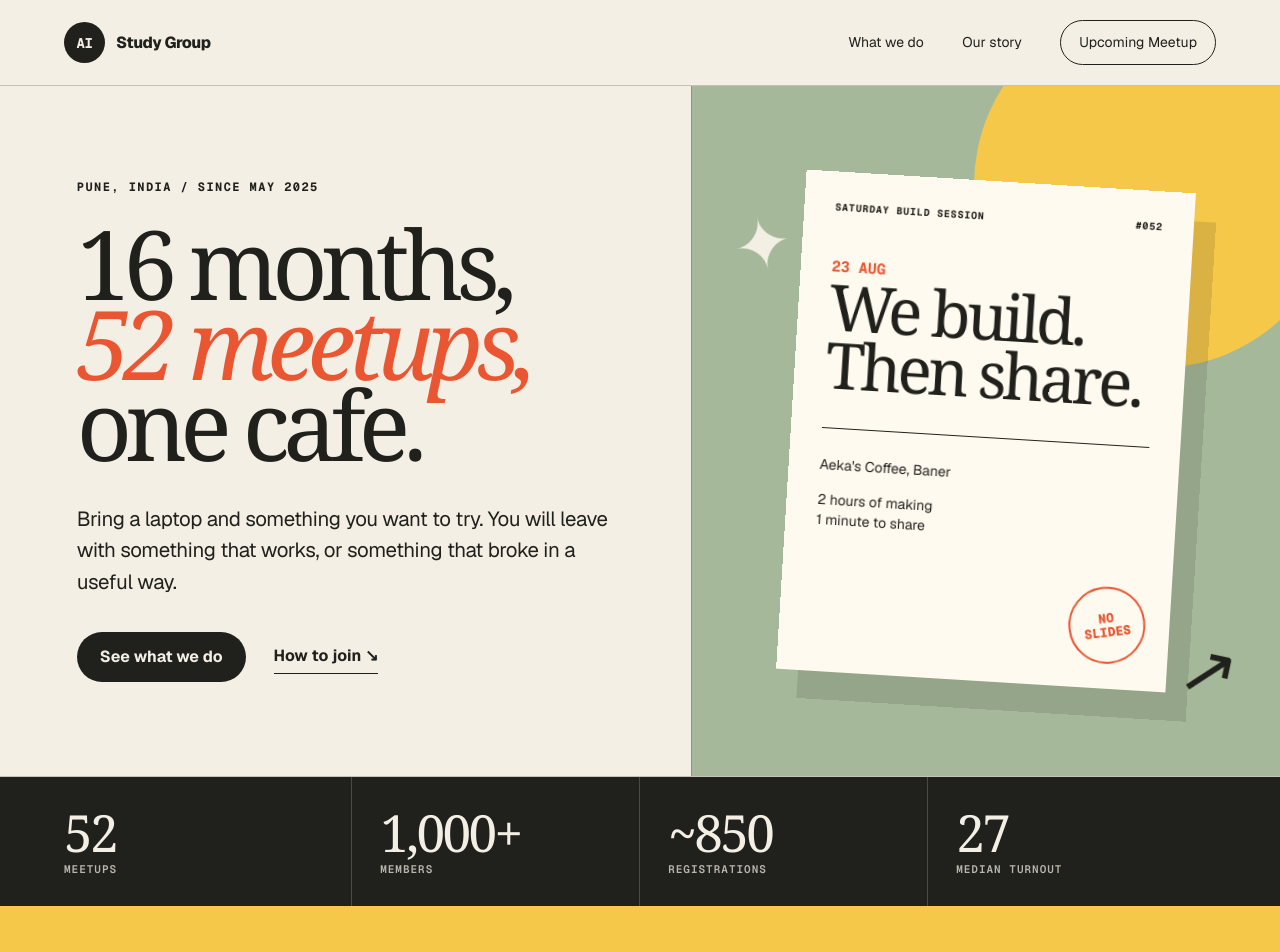
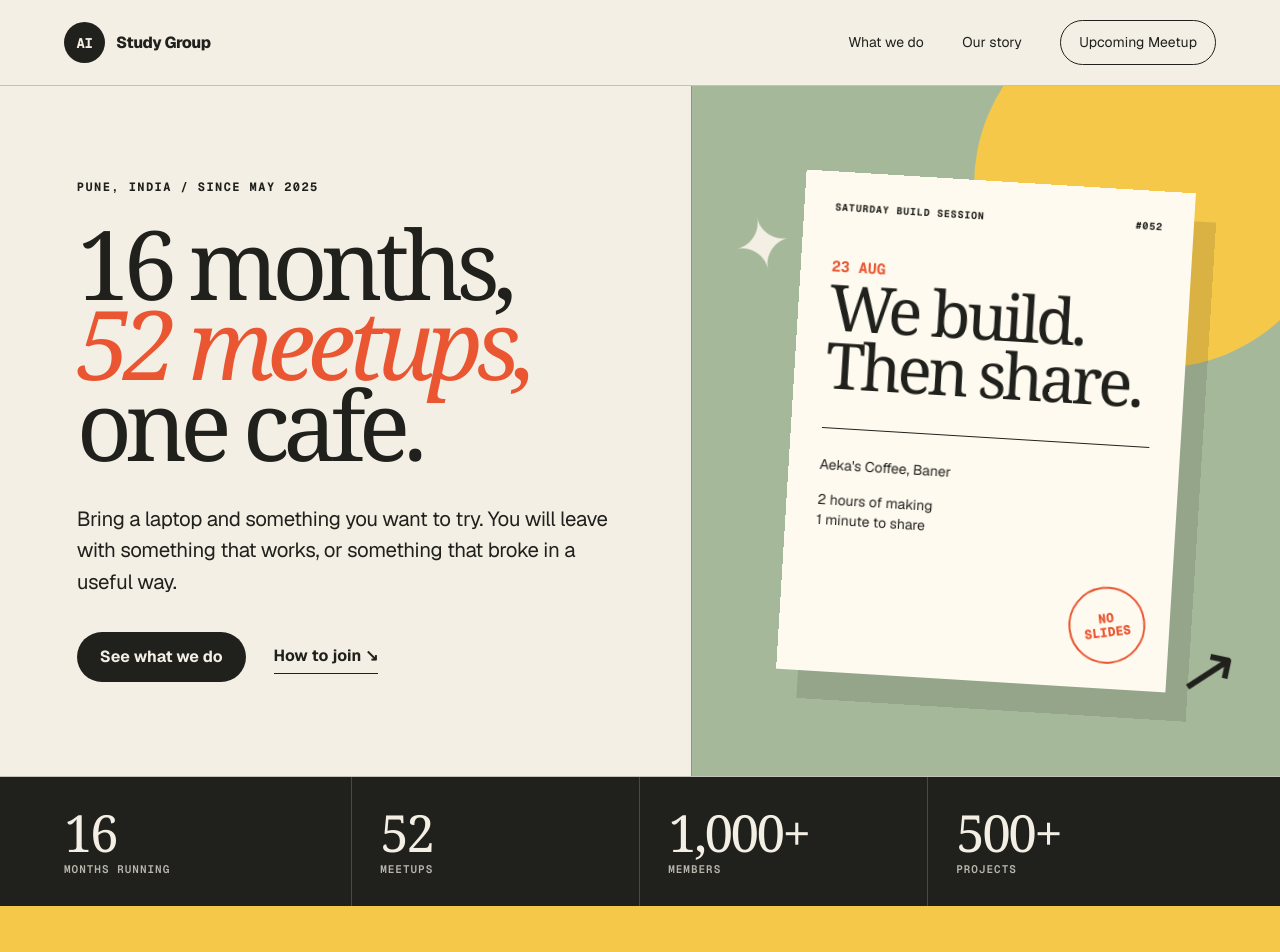
Before and after one commit to Aditya-Kabra/ai-study-group-public, a Next.js app: page / in a window 1280 px wide. Shown: the top 952 px of the page. Built offline with nearby package versions, Linux system fonts and the light colour scheme.

Commit message:
Update community metrics

```diff
--- a/app/page.tsx
+++ b/app/page.tsx
@@ -1,8 +1,8 @@
 const stats = [
+  ['16', 'months running'],
   ['52', 'meetups'],
   ['1,000+', 'members'],
-  ['~850', 'registrations'],
-  ['27', 'median turnout'],
+  ['500+', 'projects'],
 ];
 
 const whatsappGroupUrl = 'https://chat.whatsapp.com/JpmfVsApG5KCtUCdHtGoFd';
```
